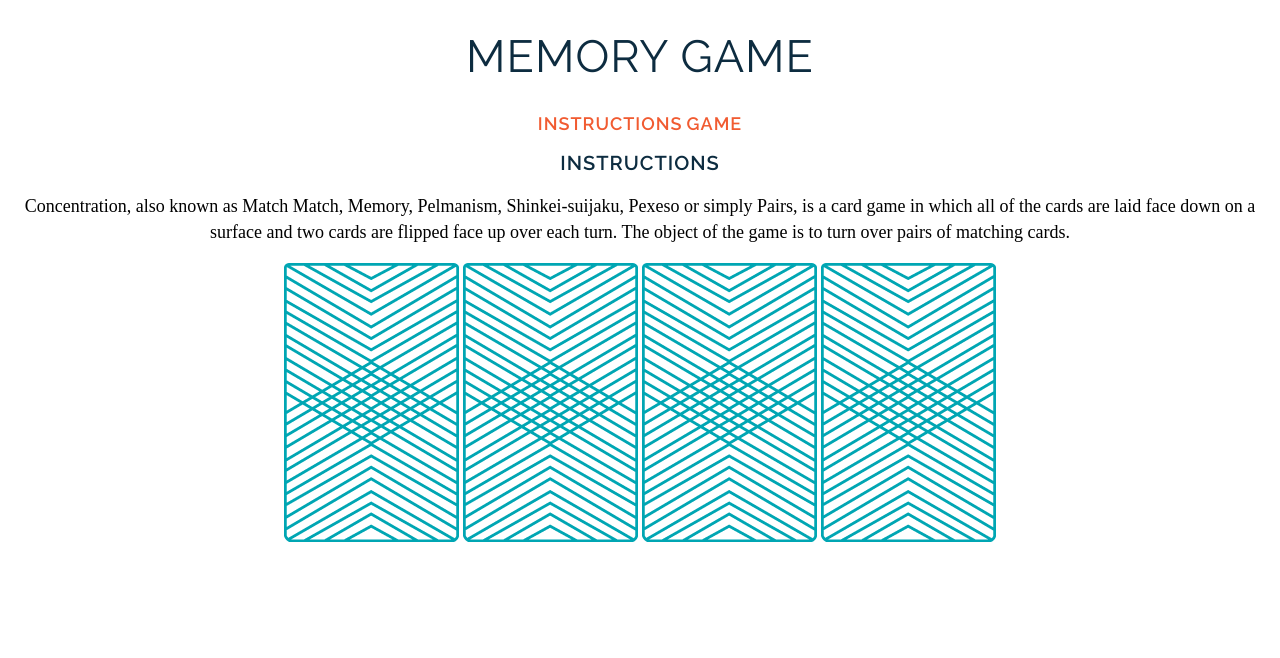
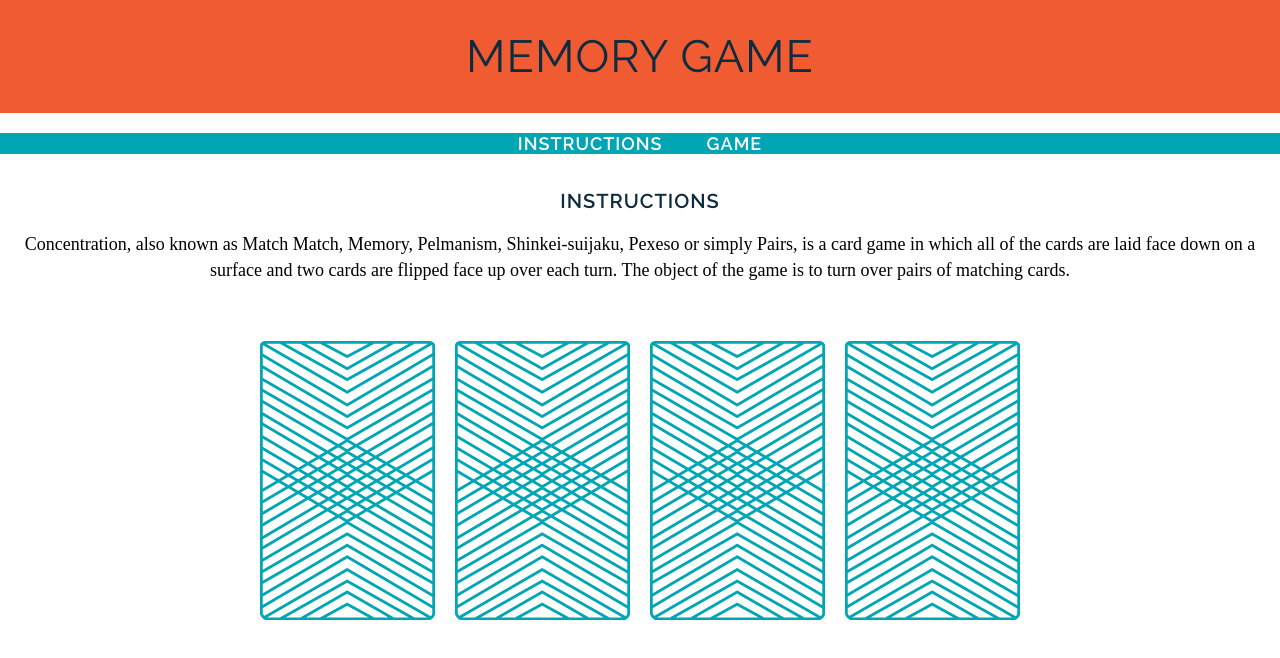
Before and after one commit to dtersoff/wdi-fundamentals-memorygame, a plain HTML site: page memory_game/index.html in a window 1280 px wide. Drawn offline with Linux system fonts and the light colour scheme; a web font is replaced by a local one.

Commit message:
updates to css styles

```diff
--- a/memory_game/css/style.css
+++ b/memory_game/css/style.css
@@ -1,5 +1,6 @@
 body {
 	text-align: center;
+	margin: 0;
 }
 h1, a, h2 {
 	font-family: Raleway;
@@ -10,12 +11,14 @@ h1, a, h2 {
 h1 {
 	font-weight: 400;
 	font-size: 45px;
+	margin: 0;
 }
 a {
-	color: #f15b31;
+	color: #FFFFFF;
 	font-weight: 600;
 	font-size: 18px;
 	text-decoration: none;
+	margin: 0 20px;
 }
 h2 {
 	font-weight: 600;
@@ -26,3 +29,20 @@ p {
 	line-height: 26px;
 	font-size: 18px;
 }
+header {
+	background-color: #f15b31;
+	font-color: #FFFFFF;
+	padding: 30px 20px;
+}
+nav {
+	background-color: #00A6B3;
+	color: #FFFFFF;
+	margin: 20px 0;
+}
+main {
+	width: 850;
+	margin: 35px auto;
+}
+img {
+	margin: 40px 8px;
+}
```
